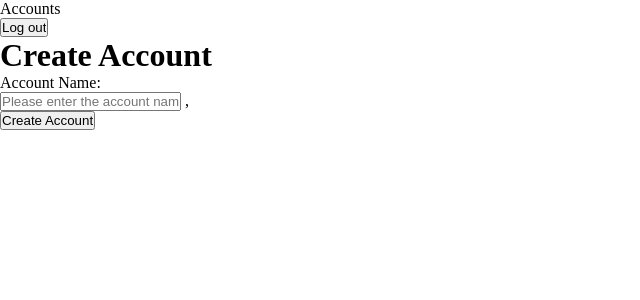
After one commit to porihacker/banking_api, a Flask app: page /create_acc in a window 1280 px wide. The commit adds this page. Shown: the top 300 px of the page, without its empty margins (0-640 px from the left). Run offline with Flask 3, Linux system fonts and the light colour scheme; the visitor is signed in with stand-in values (Sample User, id 1).

Commit message:
creating the create new account function

```diff
--- a/app.py
+++ b/app.py
@@ -123,6 +123,24 @@ def accounts():
         return redirect(url_for('login'))
 
     return render_template("accounts.html")
+@app.route('/create_acc', methods = ['POST', 'GET'])
+def create_acc():
+    userid = session.get('user')
+    if not userid:
+        return redirect(url_for('index'))
+    if request.method == 'POST':
+        acc_name = request.form.get('acc_name')
+        init_balance = 0
+        new_acc = accounts(
+            user_id = userid, account_name = acc_name, balance = init_balance
+        )
+        try:
+            db.session.add(new_acc)
+            db.session.commit()
+            return redirect('/accounts')
+        except Exception as error:
+            return f'Error creating account: {error}'
+    return render_template('create_acc.html',user_id = userid)
 
 @app.route("/transactions/transact", methods=["POST","GET"])
 def transact():
--- a/templates/base.html
+++ b/templates/base.html
@@ -3,7 +3,7 @@
 <head>
     <meta charset="UTF-8">
     <meta name="viewport" content="width=device-width, initial-scale=1.0">
-    <link rel="stylesheet" href="{{ url_for('static', filename = '/css/main.css') }}">
+    <link rel="stylesheet" href="{{ url_for('static', filename = 'css/main.css') }}">
     {% block head %}{% endblock %}
 </head>
 <body>
--- /dev/null
+++ b/templates/create_acc.html
@@ -0,0 +1,24 @@
+{% extends 'base.html' %}
+
+{% block head %}
+<title>My Bank - Create Account</title>
+{% endblock %}
+
+{% block body %}
+<div class="nav">
+    <div>Accounts</div>
+    <form action="/logout" method="post">
+        <input type="submit" value="Log out">
+    </form>
+</div>
+<div class="content">
+    <h1>Create Account</h1>
+    <form action="/create_account" method="POST">
+        <span>Account Name:</span>
+        <br>
+        <input type="text" name="Acc_name" placeholder="Please enter the account name." required>
+        ,<br>
+        <input type="submit" value="Create Account">
+    </form>
+</div>
+{% endblock %}
```
